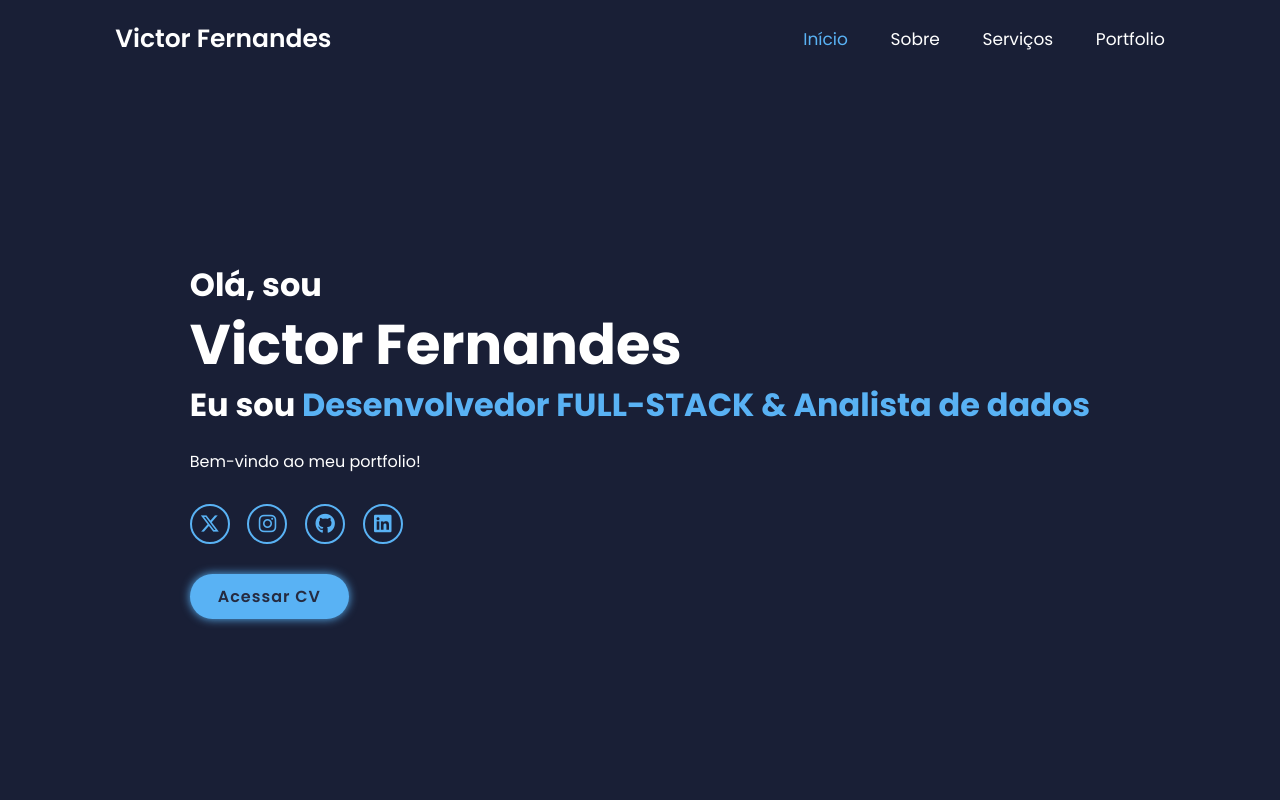
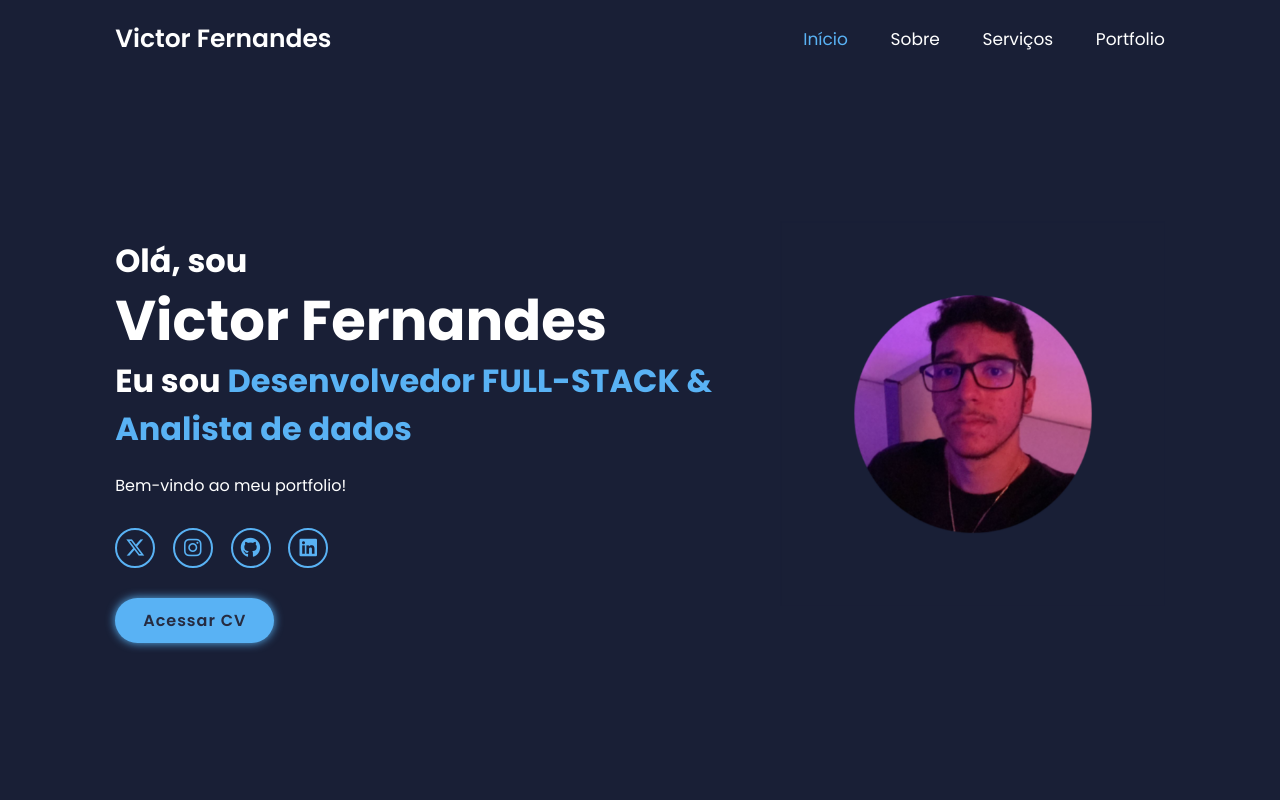
Before and after one commit to VFSomente/Curriculo_Victor, a plain HTML site: page index.html in a window 1280 px wide. Shown: the top 800 px of the page. Drawn offline with nearby package versions, Linux system fonts and the light colour scheme.

Commit message:
atualização 1.1

```diff
--- a/index.html
+++ b/index.html
@@ -40,10 +40,10 @@
                 <a target="_blank" href="https://github.com/VFSomente"><i class="fa-brands fa-github"></i></a>
                 <a target="_blank" href="https://www.linkedin.com/in/victor-fernandes-3416032a8/"><i class="fa-brands fa-linkedin"></i></a>
             </div>
-            <a href="" class="btn"> Acessar CV</a>
+            <a target="_blank" href="https://www.canva.com/design/DAGUmRoP94o/qQvTFXn0DnpPX3M4-5o7wA/view?utm_content=DAGUmRoP94o&utm_campaign=designshare&utm_medium=link&utm_source=editor" class="btn"> Acessar CV</a>
         </div>
         <div class="home-img">
-            <img src="./img/perfil.png" alt="">
+            <img src="src/img/FotoTratada.png" alt="">
         </div>
 
     </section>
@@ -52,9 +52,6 @@
     <!-- SOBRE -->
 
     <section class="about" id="sobre">
-        <div class="about-img">
-            <img src="./img/aboutpic.png" alt="">
-        </div>
 
         <div class="about-content">
             <h2 class="heading">Sobre <span> mim</span></h2>
--- a/src/css/style.css
+++ b/src/css/style.css
@@ -94,7 +94,7 @@ span {
 }
 
 .home-img img {
-  width: 25vw;
+  width: 30vw;
   animation: floatImage 4s ease-in-out infinite;
 }
 
```
Also changed, not shown: src/img/FotoTratada.png (added).
